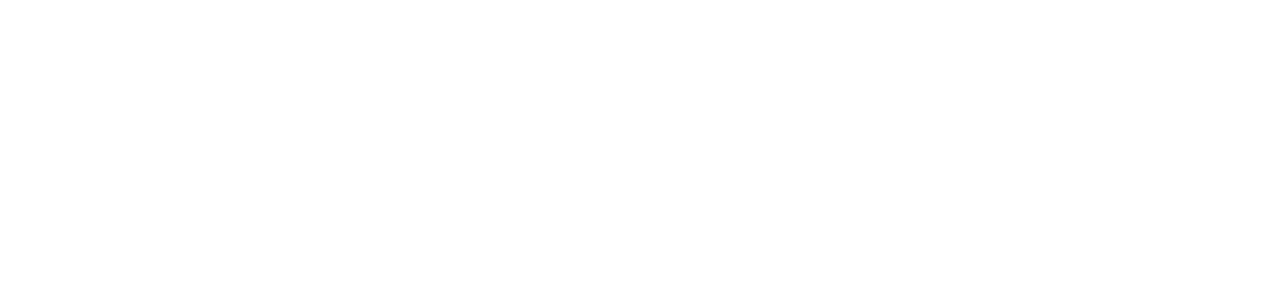
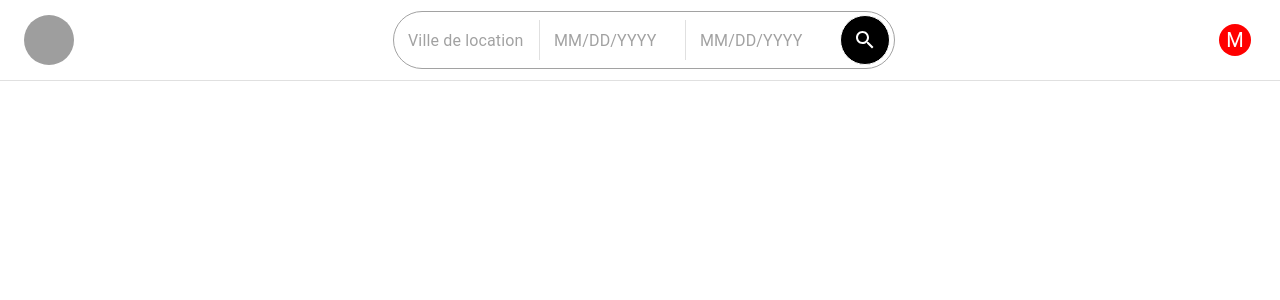
Before and after one commit to tonysnickers/furniture_rental, a React (Create React App) app in the folder front/: page /details/1 in a window 1280 px wide. Before the commit this address had no page. Shown: the top 300 px of the page. Built offline with nearby package versions, Linux system fonts and the light colour scheme; grey boxes are pictures that could not be loaded.

Commit message:
feature(front)rediction to detail page on click to furniture card

```diff
--- a/front/src/App.tsx
+++ b/front/src/App.tsx
@@ -2,19 +2,19 @@ import React from 'react';
 import { Routes, Route, Navigate } from 'react-router-dom';
 import Login from './auth/login/Login';
 import Register from './auth/register/Register';
-import Detail from './components/Detail';
-import { useAuth } from './hooks/use-auth';
+import {Detail} from './components/Detail';
+// import { useAuth } from './hooks/use-auth';
 import { Box } from '@mui/material';
 import { MainLayout } from './components/MainLayout';
 import { Home } from './components/Home';
 
 
 
-const PrivateRoute = (el: any) => {
-  const { isAuthentify } = useAuth();
-  console.log(isAuthentify);
-  return isAuthentify ? el : <Navigate to="/login" />;
-};
+// const PrivateRoute = (el: any) => {
+//   const { isAuthentify } = useAuth();
+//   console.log(isAuthentify);
+//   return isAuthentify ? el : <Navigate to="/login" />;
+// };
 
 
 export const App = () => {
@@ -26,7 +26,8 @@ export const App = () => {
           <Route path="/login" element={<Login />} />
           <Route path="/register" element={<Register />} />
           {/* <Route path="/furnitures" element={}  /> */}
-          <Route path="/details" element={PrivateRoute(<Detail/>) } />
+          <Route path="/details/:id" element={<Detail/> } />
+          {/* <Route path="/detail/:id" element={PrivateRoute(<Detail/>) } /> */}
         </Route>
       </Routes>
     </Box>
--- a/front/src/components/CardFurniture.tsx
+++ b/front/src/components/CardFurniture.tsx
@@ -1,6 +1,7 @@
 import { Card, CardContent, CardMedia, Typography } from '@mui/material'
 import React from 'react'
 import { Furniture } from '../models/furniture';
+import { useNavigate } from 'react-router-dom';
 
 interface CardFurnitureProps {
     furniture: Furniture
@@ -8,15 +9,18 @@ interface CardFurnitureProps {
 
 
 export const CardFurniture = ({furniture}: CardFurnitureProps) => {
+    const navigate = useNavigate()
     const image = furniture.images.length > 0 ? furniture.images[0].url : '';
 
     return (
         <Card
+            onClick={() => navigate(`details/${furniture._id}`)}
             sx={{
                 height: {xl: 500, xs: 400},
                 mx: 2,
                 my: 4,
-                borderRadius: 5
+                borderRadius: 5,
+                cursor: 'pointer'
                 }}
             >
                 <CardMedia
--- a/front/src/components/Detail.tsx
+++ b/front/src/components/Detail.tsx
@@ -1,9 +1,9 @@
-import React from 'react'
+import { Box } from '@mui/material'
 
-const Detail = () => {
+export const Detail = () => {
   return (
-    <div>Detail</div>
+    <Box>
+      details
+    </Box>
   )
 }
-
-export default Detail
--- a/front/src/components/Header.tsx
+++ b/front/src/components/Header.tsx
@@ -2,8 +2,10 @@ import { AppBar, Avatar, Box } from '@mui/material'
 import React from 'react'
 import { IconMenu } from './IconMenu'
 import { SearchBar } from './SearchBar'
+import { useNavigate } from 'react-router-dom'
 
 export const Header = () => {
+    const navigate = useNavigate()
     return (
         <AppBar
             position="fixed"
@@ -23,7 +25,17 @@ export const Header = () => {
                 zIndex: theme => theme.zIndex.drawer + 1,
             }}
         >
-            <Avatar alt="Logo" src={'https://res.cloudinary.com/do9ctd3bd/image/upload/v1710856245/house-3_acwtyn.png'} sx={{ width: 50, height: 50, marginRight: 2 }} />
+            <Avatar
+                onClick={() => navigate('/')}
+                src={'https://res.cloudinary.com/do9ctd3bd/image/upload/v1710856245/house-3_acwtyn.png'}
+                alt="Logo"
+                sx={{
+                    width: 50,
+                    height: 50,
+                    marginRight: 2,
+                    cursor: 'pointer'
+                    }}
+                />
             <SearchBar/>
             <Box sx={{display: 'flex', justifyContent: 'space-around'}}>
                 <IconMenu/>
```
